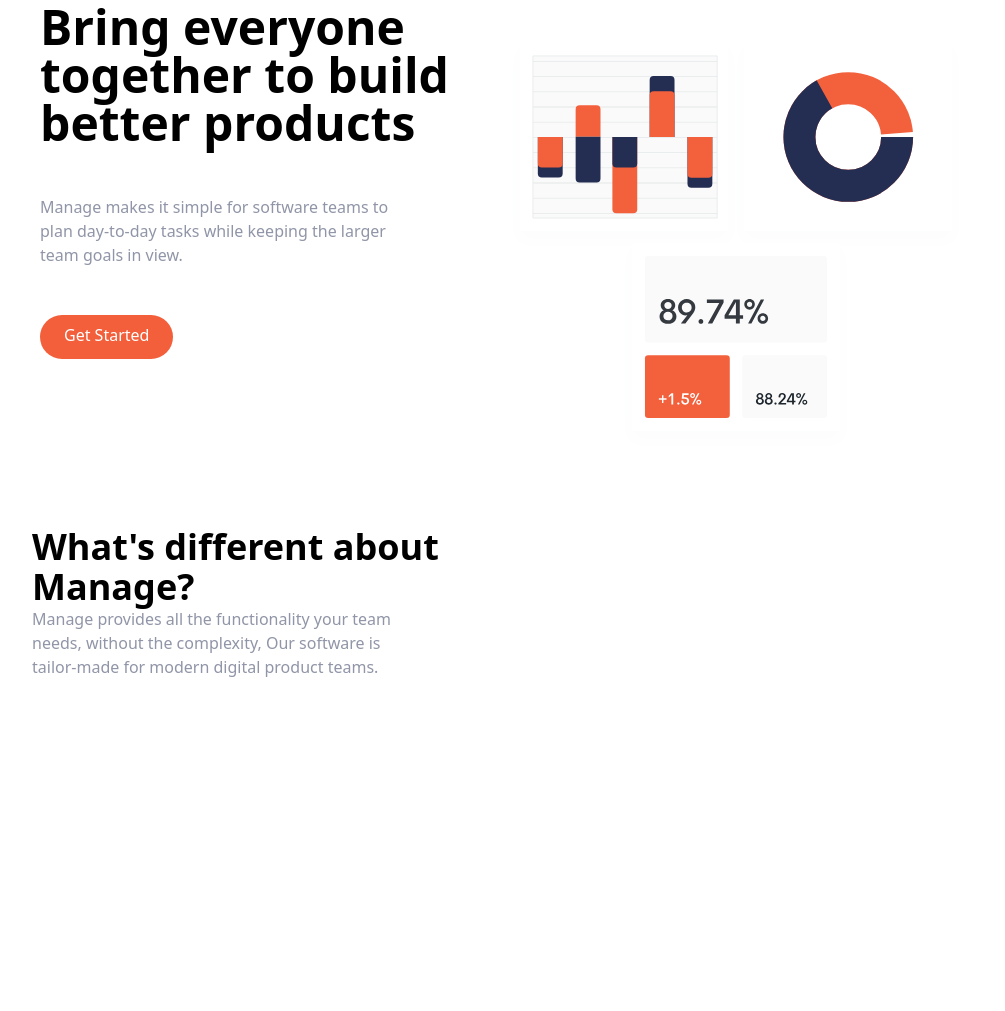
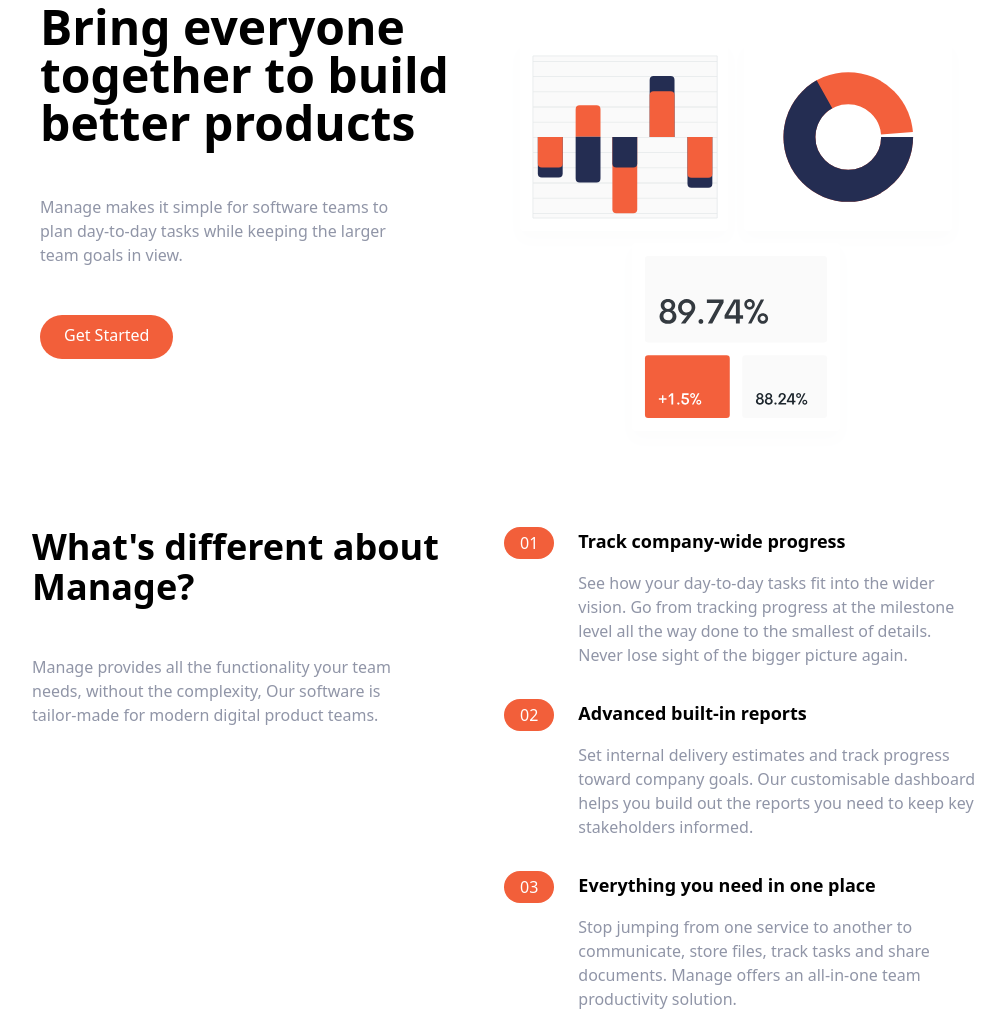
Before and after one commit to lilKriT/tailwind-traversy-practice, a website: page index.html in a window 1280 px wide. Shown: the part 129-1140 px from the top of the page, without its empty margins (136-1141 px from the left). Before the commit the page ends 808 px from the top, so only its background shows below. Drawn offline with Linux system fonts and the light colour scheme.

Commit message:
Added a list of features.

```diff
--- a/index.html
+++ b/index.html
@@ -74,7 +74,7 @@
         class="container flex flex-col px-4 mx-auto mt-10 spacy-y-12 md:spacy-y-0 md:flex-row"
       >
         <!-- What's different -->
-        <div class="flex flex-col spacy-y-12 md:w-1/2">
+        <div class="flex flex-col space-y-12 md:w-1/2">
           <h2 class="max-w-md text-4xl font-bold text-center md:text-left">
             What's different about Manage?
           </h2>
@@ -84,8 +84,103 @@
             teams.
           </p>
         </div>
+
         <!-- Numbered list -->
-        <div></div>
+        <div class="flex flex-col space-y-8 md:w-1/2">
+          <!-- List item 1 -->
+          <div
+            class="flex flex-col space-y-3 md:space-y-0 md:space-x-6 md:flex-row"
+          >
+            <!-- Heading -->
+            <div class="rounded-l-full bg-brightRedSupLight md:bg-transparent">
+              <div class="flex items-center space-x-2">
+                <div
+                  class="px-4 py-2 text-white rounded-full md:py-1 bg-brightRed"
+                >
+                  01
+                </div>
+
+                <h3 class="text-base font-bold md:mb-4 md:hidden">
+                  Track company-wide progress
+                </h3>
+              </div>
+            </div>
+
+            <div>
+              <h3 class="hidden mb-4 text-lg font-bold md:block">
+                Track company-wide progress
+              </h3>
+              <p class="text-darkGrayishBlue">
+                See how your day-to-day tasks fit into the wider vision. Go from
+                tracking progress at the milestone level all the way done to the
+                smallest of details. Never lose sight of the bigger picture
+                again.
+              </p>
+            </div>
+          </div>
+
+          <!-- List item 2 -->
+          <div
+            class="flex flex-col space-y-3 md:space-y-0 md:space-x-6 md:flex-row"
+          >
+            <!-- Heading -->
+            <div class="rounded-l-full bg-brightRedSupLight md:bg-transparent">
+              <div class="flex items-center space-x-2">
+                <div
+                  class="px-4 py-2 text-white rounded-full md:py-1 bg-brightRed"
+                >
+                  02
+                </div>
+
+                <h3 class="text-base font-bold md:mb-4 md:hidden">
+                  Advanced built-in reports
+                </h3>
+              </div>
+            </div>
+
+            <div>
+              <h3 class="hidden mb-4 text-lg font-bold md:block">
+                Advanced built-in reports
+              </h3>
+              <p class="text-darkGrayishBlue">
+                Set internal delivery estimates and track progress toward
+                company goals. Our customisable dashboard helps you build out
+                the reports you need to keep key stakeholders informed.
+              </p>
+            </div>
+          </div>
+
+          <!-- List item 3 -->
+          <div
+            class="flex flex-col space-y-3 md:space-y-0 md:space-x-6 md:flex-row"
+          >
+            <!-- Heading -->
+            <div class="rounded-l-full bg-brightRedSupLight md:bg-transparent">
+              <div class="flex items-center space-x-2">
+                <div
+                  class="px-4 py-2 text-white rounded-full md:py-1 bg-brightRed"
+                >
+                  03
+                </div>
+
+                <h3 class="text-base font-bold md:mb-4 md:hidden">
+                  Everything you need in one place
+                </h3>
+              </div>
+            </div>
+
+            <div>
+              <h3 class="hidden mb-4 text-lg font-bold md:block">
+                Everything you need in one place
+              </h3>
+              <p class="text-darkGrayishBlue">
+                Stop jumping from one service to another to communicate, store
+                files, track tasks and share documents. Manage offers an
+                all-in-one team productivity solution.
+              </p>
+            </div>
+          </div>
+        </div>
       </div>
     </sction>
   </body>
```
Also changed, not shown: css/main.css.
